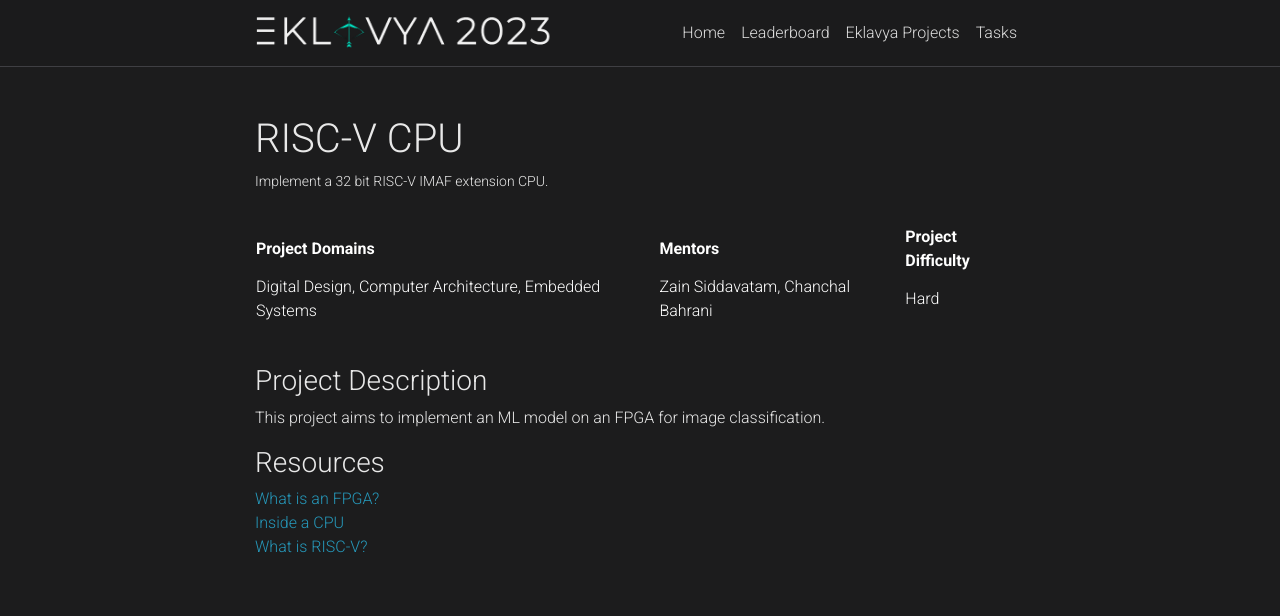
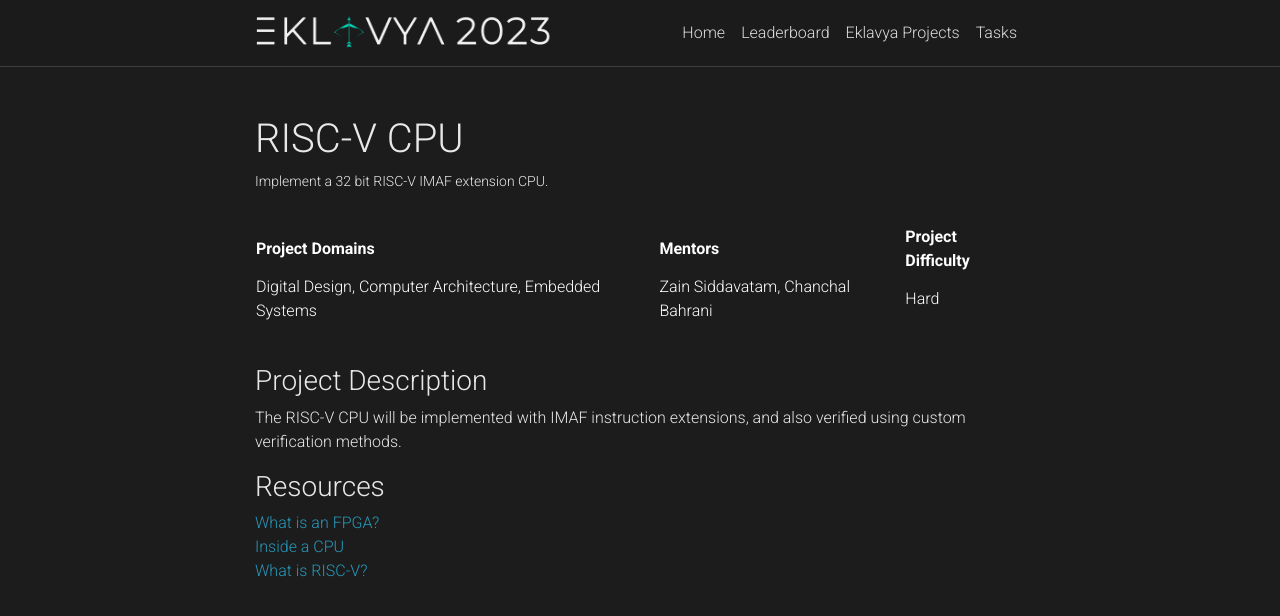
Before and after one commit to SRA-VJTI/eklavya.github.io, a Jekyll site: the page built from _projects/RISC-V 32IMAF.md, in a window 1280 px wide. Shown: the top 616 px of the page. Built offline with Jekyll 4.4.1, drawn with Linux system fonts in a browser that asks for light colours; comment, search, counter and statistics services are not loaded; a style sheet for code colours, icons or effects is not loaded.

Commit message:
Updated False info

```diff
--- a/_projects/RISC-V 32IMAF.md
+++ b/_projects/RISC-V 32IMAF.md
@@ -13,7 +13,7 @@ importance: 1
 
 ### Project Description
 
-This project aims to implement an ML model on an FPGA for image classification.
+The RISC-V CPU will be implemented with IMAF instruction extensions, and also verified using custom verification methods.
 
 ### Resources
 
```
